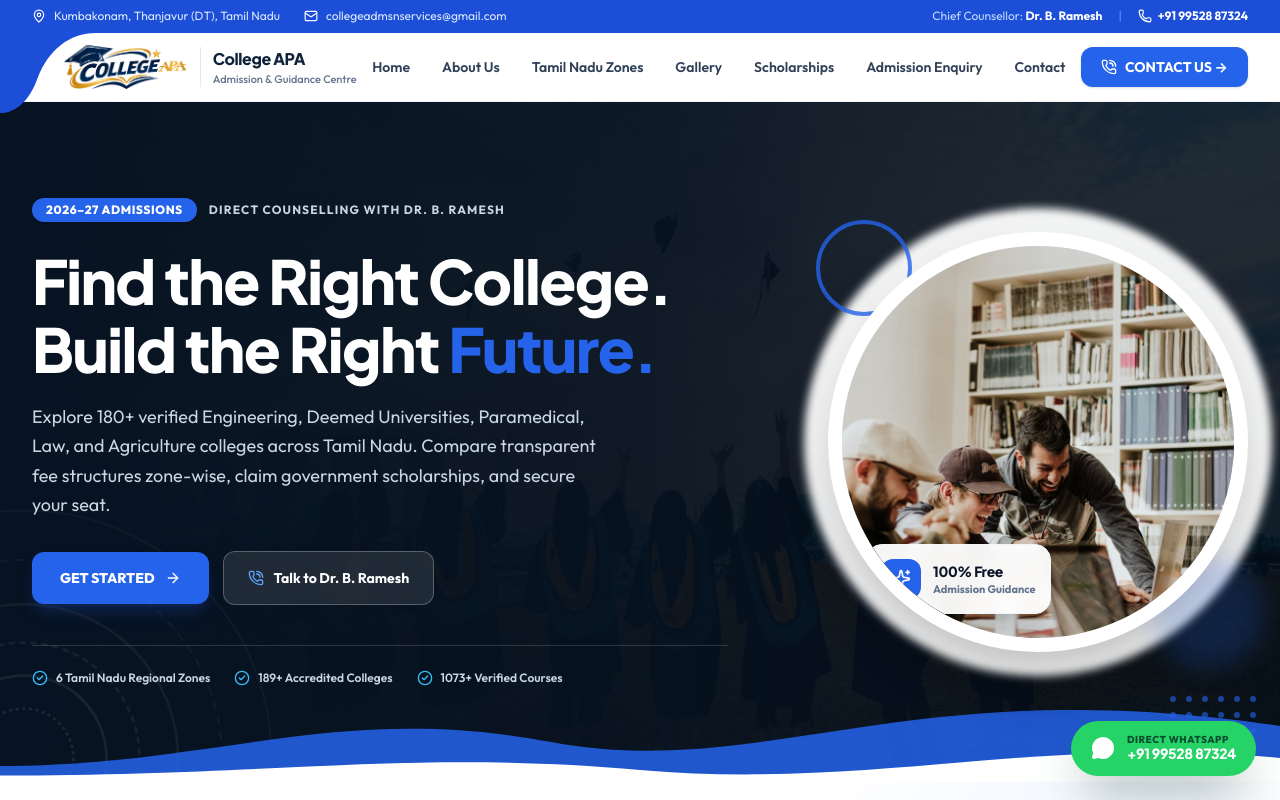
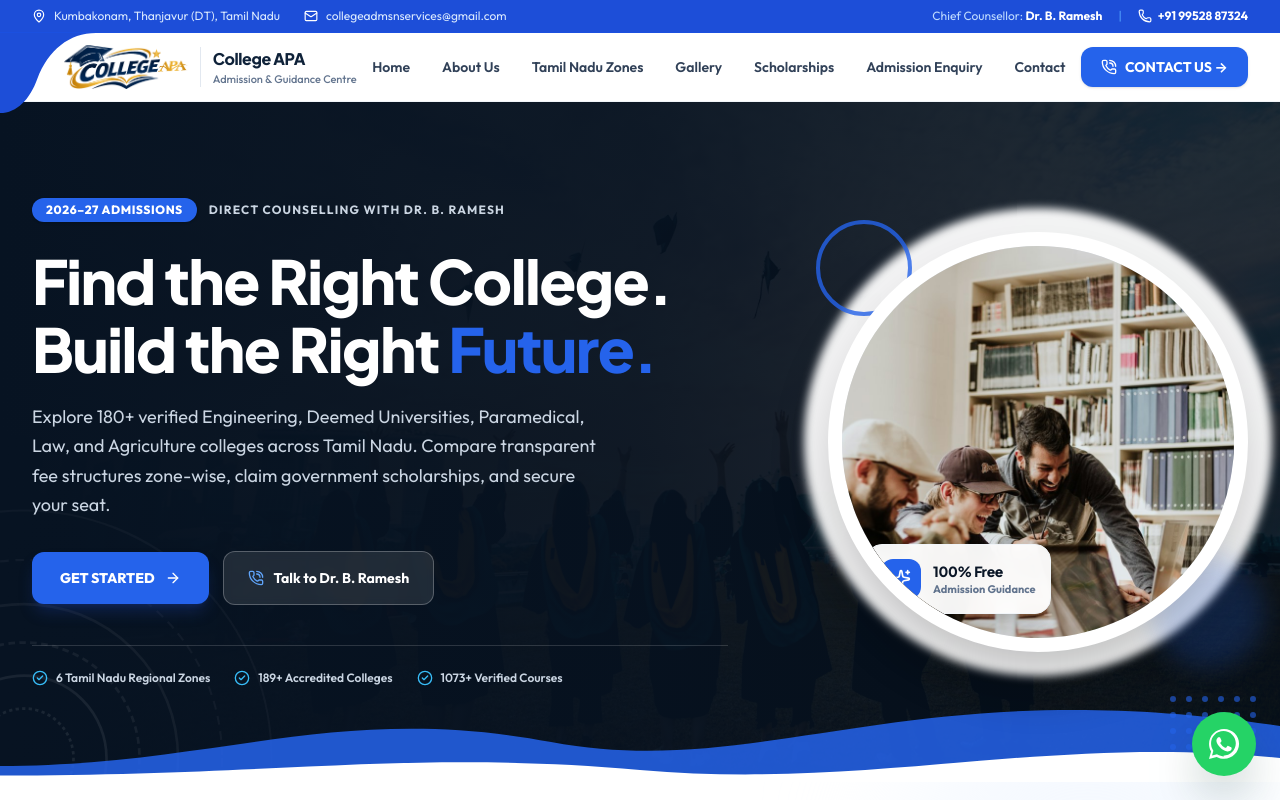
Before and after one commit to DevelUPsolutionz/college-apa, a React (Vite) app: page / in a window 1280 px wide. Shown: the top 800 px of the page. Built offline with nearby package versions, Linux system fonts and the light colour scheme.

Commit message:
fix: replace pill text with official circular WhatsApp icon in bottom-right corner

```diff
--- a/src/App.tsx
+++ b/src/App.tsx
@@ -1,5 +1,4 @@
 import { useMemo, useState } from 'react';
-import { MessageCircle } from 'lucide-react';
 import { AboutAgencySection } from './components/AboutAgencySection';
 import {
   AdmissionEnquirySection,
@@ -157,36 +156,31 @@ export function App() {
 
       <ContactFooter onNavigate={scrollToSection} />
 
-      {/* Floating Always-Visible WhatsApp Button (Bottom Right) */}
+      {/* Floating Always-Visible WhatsApp Icon (Bottom Right) */}
       <a
         href={`https://wa.me/${agencyConfig.whatsappNumber}?text=${encodeURIComponent(
           `Hello Dr. B. Ramesh (College APA), I would like direct admission and counselling guidance for Tamil Nadu colleges.`
         )}`}
         target="_blank"
         rel="noopener noreferrer"
-        className="fixed right-4 bottom-4 sm:right-6 sm:bottom-6 z-50 group flex items-center gap-3 rounded-full bg-[#25D366] px-4 py-3 sm:px-5 sm:py-3.5 text-white shadow-2xl shadow-emerald-950/40 transition-all hover:bg-[#20ba5a] hover:scale-105 active:scale-95"
-        aria-label="Direct WhatsApp with Dr. B. Ramesh (+91 99528 87324)"
+        className="fixed right-5 bottom-5 sm:right-6 sm:bottom-6 z-50 group flex h-14 w-14 sm:h-16 sm:w-16 items-center justify-center rounded-full bg-[#25D366] text-white shadow-2xl shadow-emerald-950/40 transition-all duration-300 hover:bg-[#20ba5a] hover:scale-110 active:scale-95"
+        aria-label="Direct WhatsApp (+91 99528 87324)"
+        title="Chat on WhatsApp with Dr. B. Ramesh (+91 99528 87324)"
       >
-        {/* Pulsing subtle ring */}
+        {/* Subtle pulsing ping ring */}
         <span
-          className="pointer-events-none absolute -inset-1 rounded-full bg-[#25D366] opacity-40 animate-ping duration-1000"
+          className="pointer-events-none absolute -inset-1 rounded-full bg-[#25D366] opacity-30 animate-ping duration-1000"
           aria-hidden="true"
         />
 
-        {/* WhatsApp Icon */}
-        <div className="relative flex h-6 w-6 items-center justify-center">
-          <MessageCircle className="h-6 w-6 fill-current text-white" />
-        </div>
-
-        {/* Button Text */}
-        <div className="relative flex flex-col text-left">
-          <span className="text-[10px] font-black uppercase tracking-wider text-emerald-950/80 leading-none">
-            Direct WhatsApp
-          </span>
-          <span className="font-display text-xs sm:text-sm font-extrabold text-white leading-tight">
-            +91 99528 87324
-          </span>
-        </div>
+        {/* Authentic Official WhatsApp Icon SVG */}
+        <svg
+          viewBox="0 0 24 24"
+          className="relative h-8 w-8 sm:h-9 sm:w-9 fill-white transition-transform group-hover:scale-105"
+          xmlns="http://www.w3.org/2000/svg"
+        >
+          <path d="M12.04 2c-5.52 0-10 4.48-10 10 0 1.77.46 3.49 1.33 5.01L2 22l5.14-1.35c1.47.81 3.14 1.24 4.9 1.24 5.52 0 10-4.48 10-10S17.56 2 12.04 2zm0 18.25c-1.56 0-3.08-.42-4.41-1.21l-.32-.19-3.28.86.88-3.2-.21-.33c-.87-1.38-1.33-3-1.33-4.64 0-4.55 3.7-8.25 8.25-8.25 4.55 0 8.25 3.7 8.25 8.25 0 4.55-3.7 8.25-8.25 8.25zm4.51-6.17c-.25-.12-1.46-.72-1.69-.8-.23-.08-.39-.12-.56.12-.17.25-.65.8-.8 1-.15.19-.3.22-.55.1-.25-.12-1.05-.39-2-1.24-.74-.66-1.24-1.48-1.38-1.73-.15-.25-.02-.38.11-.5.11-.11.25-.29.37-.43.12-.15.17-.25.25-.42.08-.17.04-.32-.02-.44-.06-.12-.56-1.35-.77-1.85-.2-.49-.41-.42-.56-.43h-.48c-.16 0-.43.06-.66.31-.23.25-.88.86-.88 2.1 0 1.24.9 2.44 1.03 2.61.12.17 1.77 2.7 4.29 3.79.6.26 1.07.41 1.43.53.6.19 1.15.16 1.58.1.48-.07 1.46-.6 1.67-1.18.21-.58.21-1.07.15-1.18-.06-.11-.23-.17-.48-.3z" />
+        </svg>
       </a>
     </div>
   );
```
